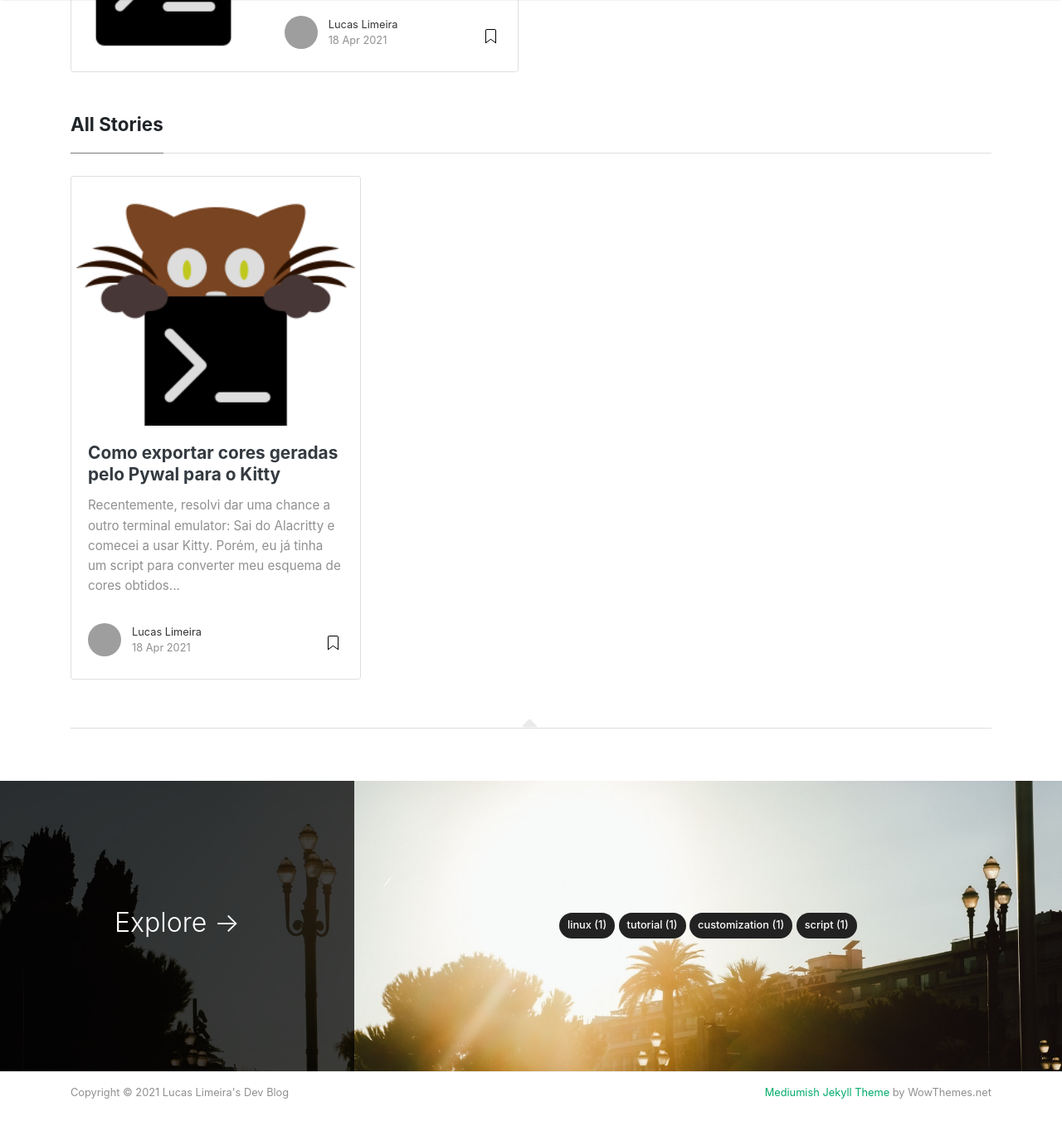
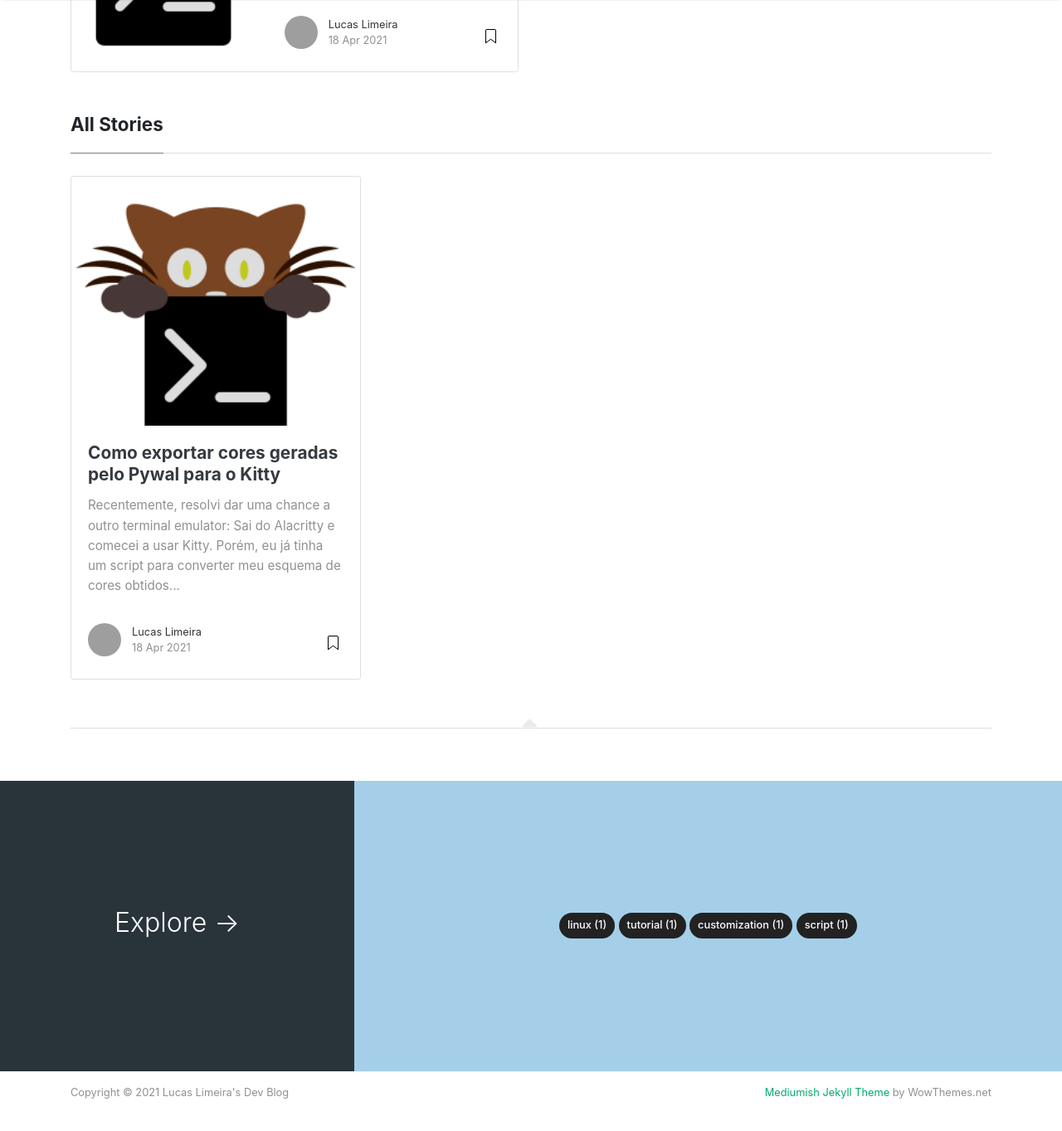
Before and after one commit to limeiralucas/limeiralucas.github.io, a Jekyll site: the page built from index.html, in a window 1280 px wide and 1400 px high, scrolled down 535 px. Shown: the top 1363 px of the window at 83% size. Built offline with Jekyll 4.4.1, drawn with Linux system fonts in a browser that asks for light colours; nearby versions of some CDN libraries; the list of posts is cut into pages by our own code; grey boxes are pictures that could not be loaded.

Commit message:
removed jumbotron image

```diff
--- a/assets/css/screen.css
+++ b/assets/css/screen.css
@@ -774,8 +774,7 @@ iframe {
         padding: 0;
         height: 350px;
         border-radius: 0;
-        background-image: url(../images/jumbotron.jpg);
-        background-size: cover;
+        background-color: #A5CFE8;
     }
 
     .jumbotron.fortags .col-md-4 {
```
Also changed, not shown: assets/images/jumbotron.jpg (deleted).
